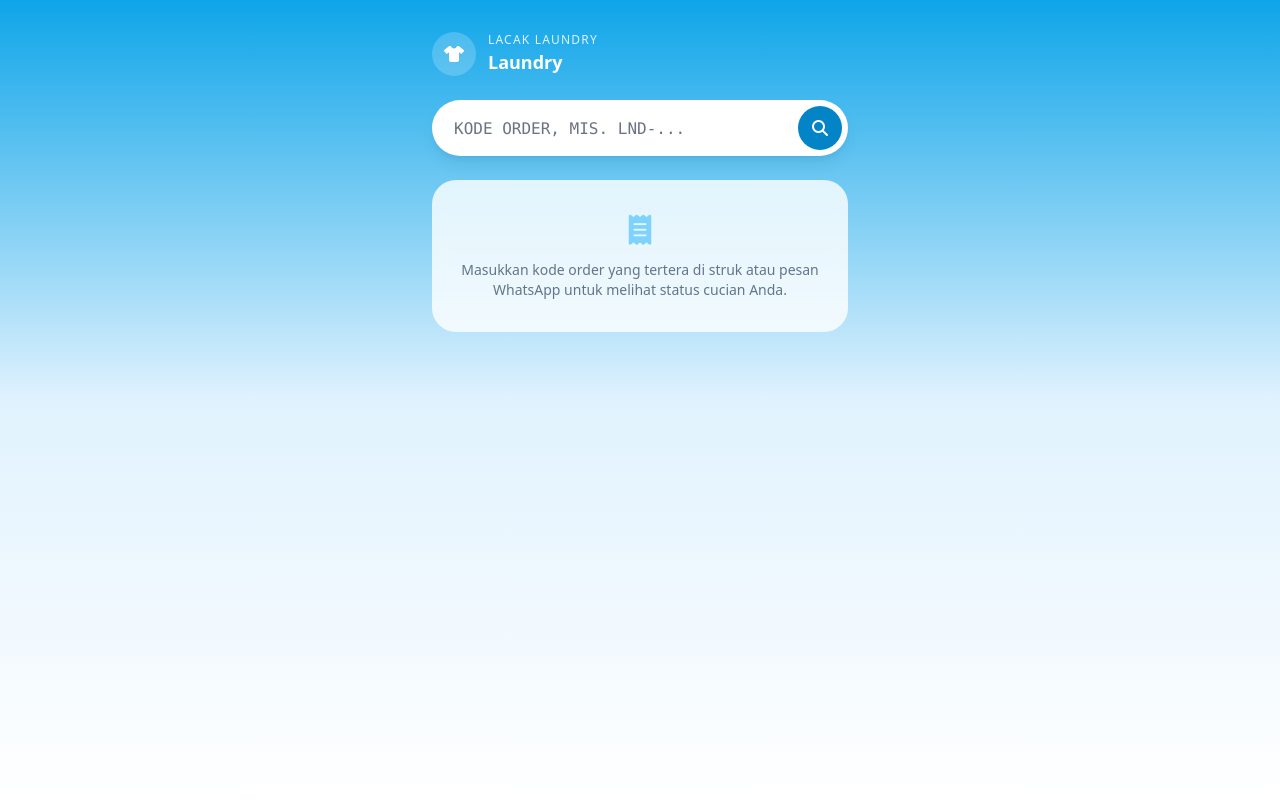
After one commit to denzonn/laundry, a Laravel app: page /lacak in a window 1280 px wide. The commit adds this page. Run offline with Laravel 12, Linux system fonts and the light colour scheme; data comes from the database, SQL or seed files in the repository; style sheets or scripts are compiled from the project's sources.

Commit message:
Fase 4: struk & notifikasi WhatsApp
- Halaman cetak struk thermal 58/80mm (order/{order}/struk, ?print=1 auto print)
- Pesan WA dari template pengaturan di Order::pesanWa / waUrl (link wa.me)
- Detail Order: tombol Cetak Struk & Kirim WA (masuk/selesai otomatis), banner setelah order baru
- Daftar Order: tombol WA cepat di tiket Siap Diambil
- Halaman publik Lacak Order /lacak & /lacak/{kode} (tanpa login, throttle, nama disamarkan, 404 ramah)
- Preview template WA di pengaturan disamakan formatnya (Rp 46.000)
- Test Pest struk, pesan WA, lacak publik

Co-Authored-By: Claude Opus 5.5 <noreply@anthropic.com>

```diff
--- /dev/null
+++ b/app/Http/Controllers/LacakController.php
@@ -0,0 +1,27 @@
+<?php
+
+namespace App\Http\Controllers;
+
+use App\Models\Order;
+use App\Models\Pengaturan;
+use Illuminate\Http\Request;
+
+/** Halaman publik tanpa login. Kode order bisa ditebak (berurutan), jadi hanya tampilkan data minim & nama disamarkan. */
+class LacakController extends Controller
+{
+    public function index(Request $request)
+    {
+        if ($kode = strtoupper(trim((string) $request->query('kode')))) {
+            return redirect()->route('lacak.show', $kode);
+        }
+
+        return view('lacak.show', ['toko' => Pengaturan::toko(), 'order' => null, 'kode' => null]);
+    }
+
+    public function show(string $kode)
+    {
+        $order = Order::with('pelanggan:id,nama')->where('kode', strtoupper($kode))->first();
+
+        return response()->view('lacak.show', ['toko' => Pengaturan::toko(), 'order' => $order, 'kode' => $kode], $order ? 200 : 404);
+    }
+}
--- /dev/null
+++ b/resources/views/lacak/show.blade.php
@@ -0,0 +1,116 @@
+<!DOCTYPE html>
+<html lang="id">
+
+<head>
+    <meta charset="utf-8">
+    <meta name="viewport" content="width=device-width, initial-scale=1">
+    <meta name="robots" content="noindex">
+    <title>Lacak Laundry - {{ $toko->nama_toko }}</title>
+    @include('includes.style')
+    <link rel="icon" type="image/png" href="{{ asset('images/logo.png') }}">
+</head>
+
+@use('App\Models\Order')
+
+@php
+    $ikon = ['antrian' => 'fa-hourglass-start', 'dicuci' => 'fa-soap', 'disetrika' => 'fa-shirt', 'siap_diambil' => 'fa-box-open', 'diambil' => 'fa-circle-check'];
+    $ket = [
+        'antrian' => 'Cucian sudah kami terima', 'dicuci' => 'Sedang dicuci & dikeringkan', 'disetrika' => 'Sedang disetrika & dilipat',
+        'siap_diambil' => 'Sudah bisa diambil di toko', 'diambil' => 'Sudah diambil. Terima kasih!',
+    ];
+    $posisi = $order ? array_search($order->status, Order::ALUR, true) : false;
+@endphp
+
+<body class="min-h-screen bg-gradient-to-b from-sky-500 via-sky-100 to-white font-poppins text-slate-800">
+    <main class="mx-auto max-w-md px-4 pb-10 pt-8">
+        {{-- toko --}}
+        <div class="flex items-center gap-3 text-white">
+            @if ($toko->logo)
+                <img src="{{ asset('storage/' . $toko->logo) }}" alt="" class="h-11 w-11 rounded-full bg-white object-contain p-1">
+            @else
+                <span class="flex h-11 w-11 items-center justify-center rounded-full bg-white/20"><i class="fa-solid fa-shirt"></i></span>
+            @endif
+            <div>
+                <p class="text-xs uppercase tracking-widest text-sky-100">Lacak Laundry</p>
+                <h1 class="text-lg font-bold">{{ $toko->nama_toko }}</h1>
+            </div>
+        </div>
+
+        {{-- form kode --}}
+        <form action="{{ route('lacak') }}" method="GET" class="mt-6 flex gap-2 rounded-full bg-white p-1.5 shadow-lg shadow-sky-900/10">
+            <input name="kode" value="{{ $order->kode ?? $kode }}" placeholder="Kode order, mis. LND-..." required autocomplete="off"
+                class="h-11 min-w-0 flex-1 rounded-full border-0 px-4 font-mono text-base uppercase focus:ring-2 focus:ring-sky-400">
+            <button class="flex h-11 w-11 shrink-0 items-center justify-center rounded-full bg-sky-600 text-white hover:bg-sky-700" aria-label="Cari">
+                <i class="fa-solid fa-magnifying-glass"></i>
+            </button>
+        </form>
+
+        @if ($order)
+            <section class="mt-6 overflow-hidden rounded-3xl bg-white shadow-xl shadow-sky-900/10">
+                <div class="px-5 pt-5">
+                    <p class="font-mono text-xs font-semibold text-slate-400">{{ $order->kode }}</p>
+                    <h2 class="text-xl font-bold">Halo, {{ mb_substr($order->pelanggan->nama, 0, 2) }}***</h2>
+                    @if ($order->status === 'batal')
+                        <p class="mt-3 rounded-2xl bg-red-50 p-3 text-sm text-red-700"><i class="fa-solid fa-ban mr-1"></i> Order ini dibatalkan. Hubungi toko untuk info lebih lanjut.</p>
+                    @elseif ($order->status !== 'diambil')
+                        <p class="mt-1 text-sm text-slate-500">Estimasi selesai <b class="text-slate-700">{{ $order->estimasi_selesai->translatedFormat('l, d M Y H:i') }}</b></p>
+                    @endif
+                </div>
+
+                @unless ($order->status === 'batal')
+                    {{-- stepper vertikal --}}
+                    <ol class="mt-5 px-5">
+                        @foreach (Order::ALUR as $i => $s)
+                            @php $done = $i <= $posisi; $now = $i === $posisi; @endphp
+                            <li class="relative flex gap-4 pb-5 last:pb-0">
+                                @unless ($loop->last)
+                                    <span class="absolute left-5 top-10 h-full w-0.5 -translate-x-1/2 {{ $i < $posisi ? 'bg-sky-500' : 'bg-slate-200' }}"></span>
+                                @endunless
+                                <span class="relative flex h-10 w-10 shrink-0 items-center justify-center rounded-full
+                                    {{ $now ? 'bg-sky-600 text-white ring-4 ring-sky-200' : ($done ? 'bg-sky-500 text-white' : 'bg-slate-100 text-slate-300') }}">
+                                    <i class="fa-solid {{ $ikon[$s] }} text-sm"></i>
+                                </span>
+                                <div class="pt-1">
+                                    <p class="font-semibold {{ $done ? '' : 'text-slate-400' }}">{{ Order::LABEL[$s] }}</p>
+                                    @if ($now)
+                                        <p class="text-sm text-sky-700">{{ $ket[$s] }}</p>
+                                    @endif
+                                </div>
+                            </li>
+                        @endforeach
+                    </ol>
+                @endunless
+
+                <div class="mt-5 flex items-center justify-between border-t border-dashed border-slate-200 bg-slate-50 px-5 py-4">
+                    <div>
+                        <p class="text-xs text-slate-400">Total tagihan</p>
+                        <p class="text-lg font-bold">Rp {{ number_format($order->total, 0, ',', '.') }}</p>
+                    </div>
+                    <span class="rounded-full px-3 py-1.5 text-sm font-semibold {{ Order::WARNA[$order->status_bayar] }}">
+                        {{ ['belum' => 'Belum Bayar', 'dp' => 'DP · sisa Rp ' . number_format($order->sisa, 0, ',', '.'), 'lunas' => 'Lunas'][$order->status_bayar] }}
+                    </span>
+                </div>
+            </section>
+        @elseif ($kode)
+            <section class="mt-6 rounded-3xl bg-white px-6 py-10 text-center shadow-xl shadow-sky-900/10">
+                <span class="mx-auto flex h-16 w-16 items-center justify-center rounded-full bg-sky-50 text-sky-400"><i class="fa-solid fa-shirt text-2xl"></i></span>
+                <h2 class="mt-4 font-bold">Order tidak ditemukan</h2>
+                <p class="mt-1 text-sm text-slate-500">Kode <span class="font-mono font-semibold">{{ $kode }}</span> tidak ada. Cek lagi kode di struk Anda.</p>
+            </section>
+        @else
+            <section class="mt-6 rounded-3xl bg-white/80 px-6 py-8 text-center text-sm text-slate-500 backdrop-blur">
+                <i class="fa-solid fa-receipt text-3xl text-sky-300"></i>
+                <p class="mt-3">Masukkan kode order yang tertera di struk atau pesan WhatsApp untuk melihat status cucian Anda.</p>
+            </section>
+        @endif
+
+        @if ($toko->no_hp)
+            <a href="https://wa.me/{{ \App\Models\Pelanggan::normalisasiHp($toko->no_hp) }}" target="_blank"
+                class="mt-6 flex h-12 items-center justify-center gap-2 rounded-full border border-sky-200 bg-white text-sm font-semibold text-sky-700">
+                <i class="fa-brands fa-whatsapp text-lg text-green-600"></i> Tanya toko
+            </a>
+        @endif
+    </main>
+</body>
+
+</html>
--- a/resources/views/order/index.blade.php
+++ b/resources/views/order/index.blade.php
@@ -96,7 +96,10 @@
                         <p class="font-bold text-slate-800">${formatRupiah(o.total)}</p>
                         ${badgeOrder(o.status_bayar)}
                     </div>
-                    ${tombolLanjut(o)}
+                    <div class="flex gap-2">
+                        ${o.wa_url ? `<a href="${esc(o.wa_url)}" target="_blank" title="Kirim WA: laundry selesai" class="flex h-10 w-10 items-center justify-center rounded-xl bg-green-600 text-white hover:bg-green-700"><i class="fa-brands fa-whatsapp text-lg"></i></a>` : ''}
+                        ${tombolLanjut(o)}
+                    </div>
                 </div>
             </div>`;
         }
--- a/resources/views/pengaturan/edit.blade.php
+++ b/resources/views/pengaturan/edit.blade.php
@@ -166,8 +166,8 @@
 @push('addon-script')
     <script>
         const contoh = {
-            '{nama}': 'Budi', '{kode}': 'LND-{{ now()->format('ymd') }}-0001', '{total}': 'Rp. 46.000',
-            '{sisa}': 'Rp. 0', '{estimasi}': '{{ now()->addDays(2)->translatedFormat('d M Y H:i') }}', '{link}': '{{ url('/lacak') }}/LND-...',
+            '{nama}': 'Budi', '{kode}': 'LND-{{ now()->format('ymd') }}-0001', '{total}': 'Rp 46.000',
+            '{sisa}': 'Rp 0', '{estimasi}': '{{ now()->addDays(2)->translatedFormat('d M Y H:i') }}', '{link}': '{{ url('/lacak') }}/LND-...',
         };
         let lastWa = $('[data-wa]').first()[0];
 
--- a/routes/web.php
+++ b/routes/web.php
@@ -1,5 +1,6 @@
 <?php
 
+use App\Http\Controllers\LacakController;
 use App\Http\Controllers\LayananController;
 use App\Http\Controllers\MetodePembayaranController;
 use App\Http\Controllers\OrderController;
@@ -11,6 +12,12 @@ use App\Http\Controllers\UserController;
 use Illuminate\Support\Facades\Route;
 
 Route::redirect('/', '/dashboard');
+
+// publik, tanpa login
+Route::middleware('throttle:30,1')->group(function () {
+    Route::get('lacak', [LacakController::class, 'index'])->name('lacak');
+    Route::get('lacak/{kode}', [LacakController::class, 'show'])->name('lacak.show');
+});
 
 Route::middleware('auth')->group(function () {
     Route::view('dashboard', 'dashboard')->name('dashboard');
@@ -31,6 +38,7 @@ Route::middleware('auth')->group(function () {
     Route::get('order/baru', [OrderController::class, 'create'])->name('order.create');
     Route::post('order', [OrderController::class, 'store'])->name('order.store');
     Route::get('order/{order}', [OrderController::class, 'show'])->name('order.show');
+    Route::get('order/{order}/struk', [OrderController::class, 'struk'])->name('order.struk');
     Route::patch('order/{order}/status', [OrderController::class, 'status'])->name('order.status');
     Route::post('order/{order}/bayar', [OrderController::class, 'bayar'])->name('order.bayar');
 
@@ -68,4 +76,4 @@ Route::middleware('auth')->group(function () {
     });
 });
 
-require __DIR__ . '/auth.php';
+require __DIR__.'/auth.php';
```
Also changed, not shown: CLAUDE.md (+2 -0 lines), app/Http/Controllers/OrderController.php (+13 -2 lines), app/Models/Order.php (+20 -0 lines), docs/roadmap.md (+7 -4 lines), resources/views/order/show.blade.php (+31 -0 lines), resources/views/order/struk.blade.php (added, +94 -0 lines), tests/Feature/StrukLacakTest.php (added, +55 -0 lines).
